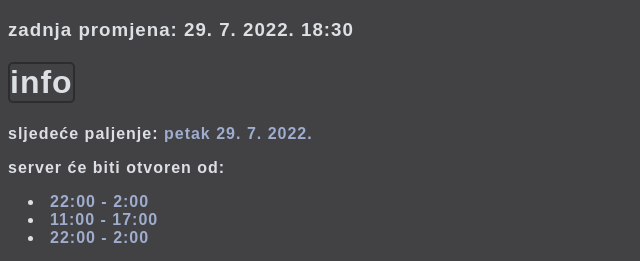
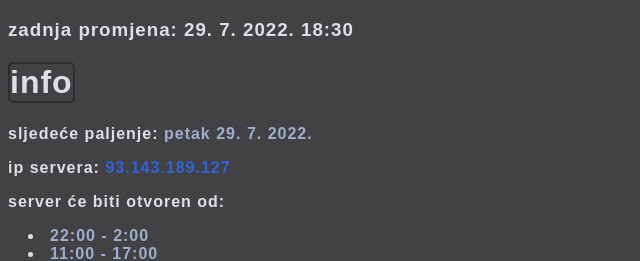
Before and after one commit to smp-pakrac/smp-pakrac.github.io, a website: page index.html in a window 1280 px wide. Shown: the top 261 px of the page, without its empty margins (0-640 px from the left). Drawn offline with Linux system fonts and the light colour scheme.

Commit message:
Update index.html

```diff
--- a/index.html
+++ b/index.html
@@ -15,6 +15,9 @@
 			<h1>INFO</h1>
 			<p>
 				sljedeće paljenje: <span style="color: #9fadce">petak 29. 7. 2022.</span>
+			</p>
+			<p>
+				ip servera: <span style="color: #3164d9">93.143.189.127</span>
 			</p>
 			<p>
 				server će biti otvoren od:
```
